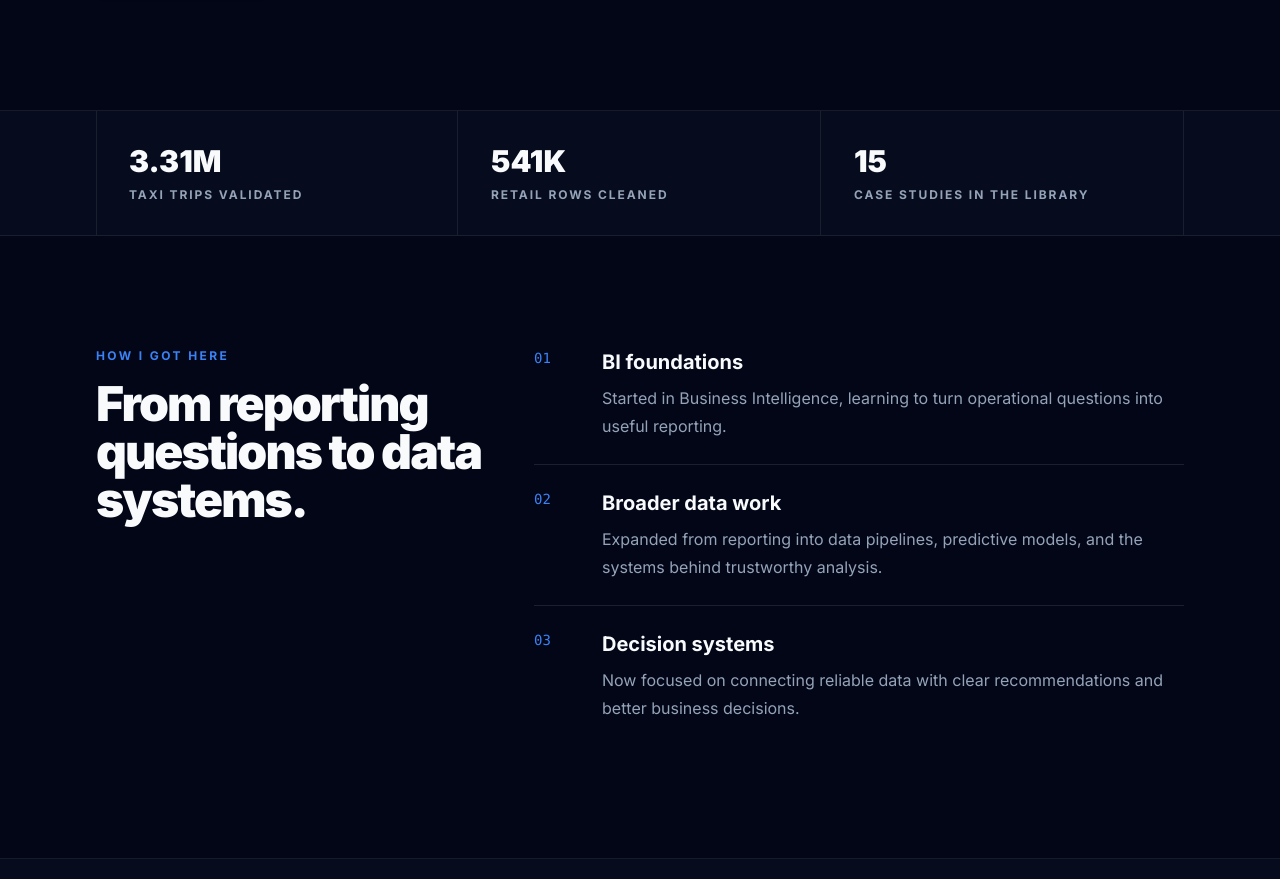
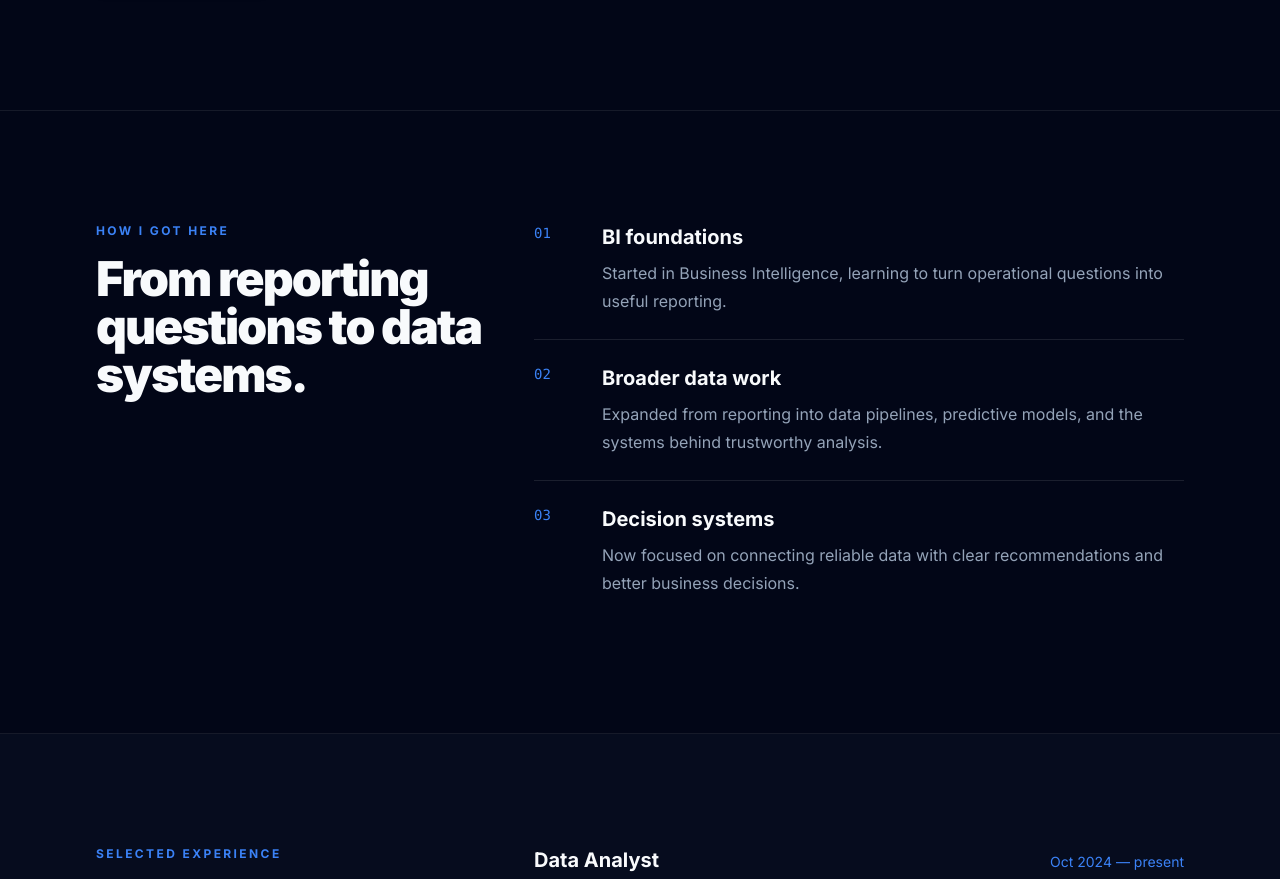
Before and after one commit to hadibudhy/hadibudhy.github.io, a Next.js app: page /about in a window 1280 px wide. Shown: the part 791-1670 px from the top of the page. Built offline with nearby package versions, Linux system fonts and the light colour scheme.

Commit message:
fix: remove about impact stats

```diff
--- a/src/app/about/page.tsx
+++ b/src/app/about/page.tsx
@@ -2,7 +2,7 @@ import Link from "next/link";
 import { ArrowRight, Mail } from "lucide-react";
 import { Badge } from "@/components/ui/Badge";
 import { Button } from "@/components/ui/Button";
-import { careerArc, education, experience, impactStats, skills } from "@/lib/profile";
+import { careerArc, education, experience, skills } from "@/lib/profile";
 
 export const metadata = {
   title: "About",
@@ -43,12 +43,6 @@ export default function AboutPage() {
         </div>
       </section>
 
-      <section className="border-b border-white/[0.08] bg-slate-900/35">
-        <div className="mx-auto grid max-w-6xl gap-px px-4 sm:grid-cols-3 sm:px-8">
-          {impactStats.map((stat) => <div key={stat.label} className="py-8 sm:border-r sm:border-white/[0.08] sm:px-8 sm:first:border-l"><div className="text-3xl font-black text-foreground">{stat.value}</div><div className="mt-2 text-xs font-bold uppercase tracking-[0.16em] text-muted-foreground">{stat.label}</div></div>)}
-        </div>
-      </section>
-
       <section className="border-b border-white/[0.08]">
         <div className="mx-auto grid max-w-6xl gap-10 px-4 py-16 sm:px-8 sm:py-20 lg:grid-cols-[0.75fr_1.25fr] lg:gap-12 md:py-28">
           <div><p className="section-kicker">How I got here</p><h2 className="section-title mt-4">From reporting questions to data systems.</h2></div>
```
